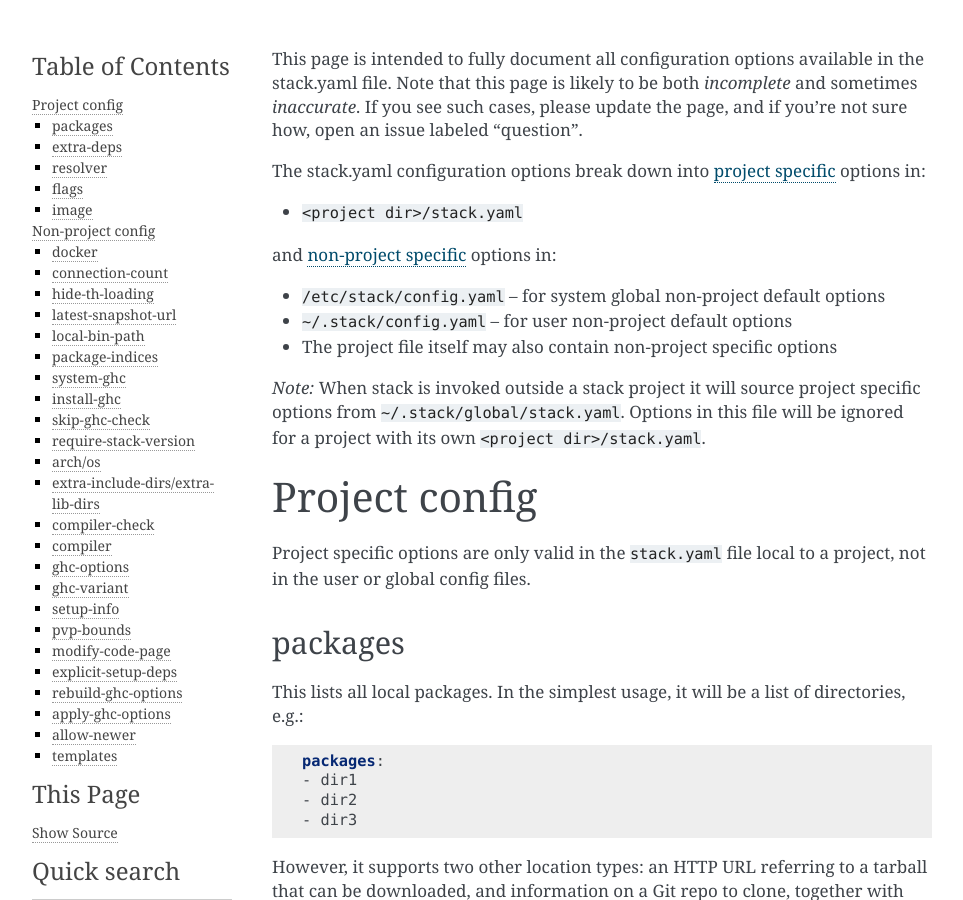
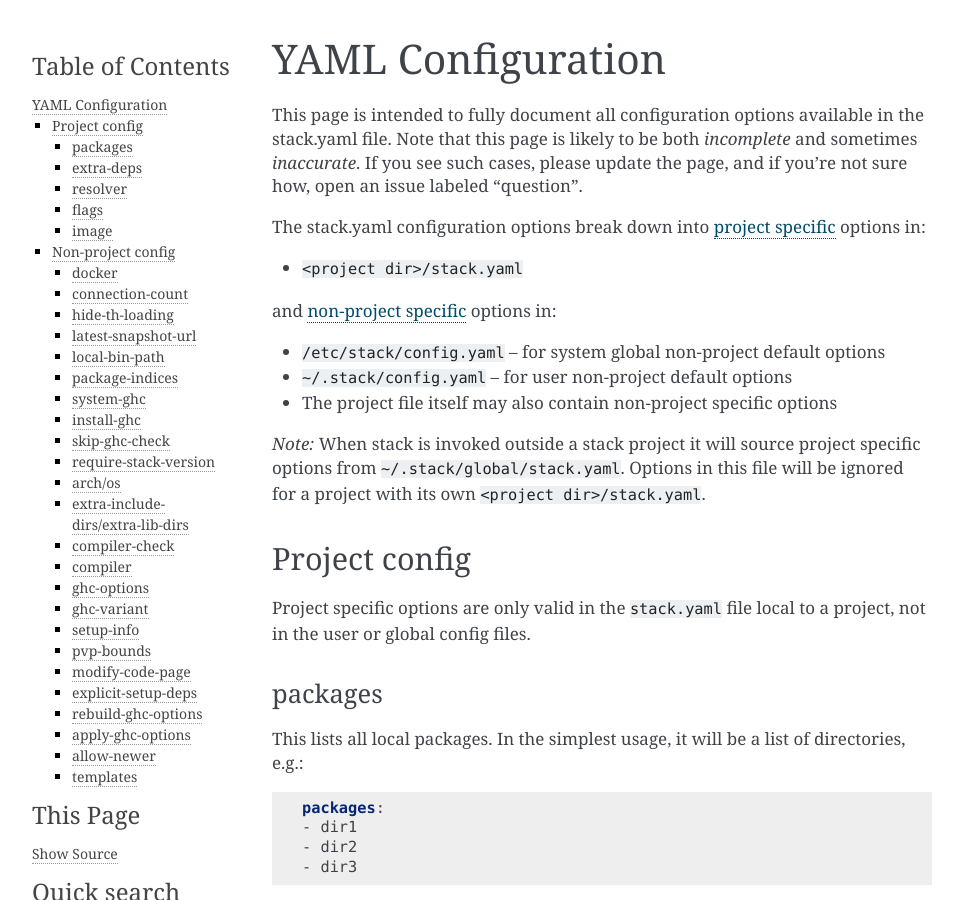
Before and after one commit to commercialhaskell/stack, a Sphinx documentation site: the page built from doc/yaml_configuration.md, in a window 1280 px wide and 900 px high. Shown: the whole window, without its empty margins (148-1111 px from the left). Built offline with Sphinx 7.4.7, drawn with Linux system fonts in a browser that asks for light colours.

Commit message:
Update yaml_configuration.md

```diff
--- a/doc/yaml_configuration.md
+++ b/doc/yaml_configuration.md
@@ -1,3 +1,5 @@
+# YAML Configuration
+
 This page is intended to fully document all configuration options available in the stack.yaml file. Note that this page is likely to be both *incomplete* and sometimes *inaccurate*. If you see such cases, please update the page, and if you're not sure how, open an issue labeled "question".
 
 The stack.yaml configuration options break down into [project specific](#project-config) options in:
```
